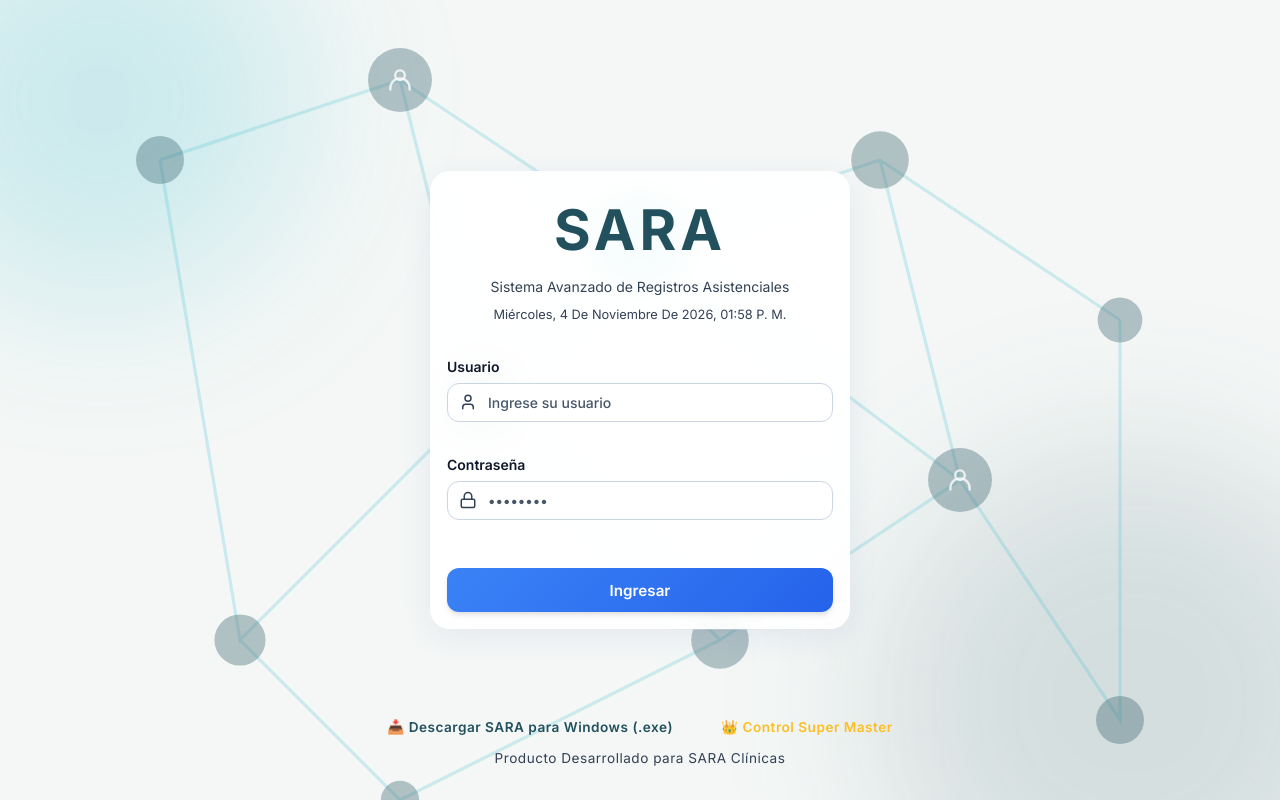
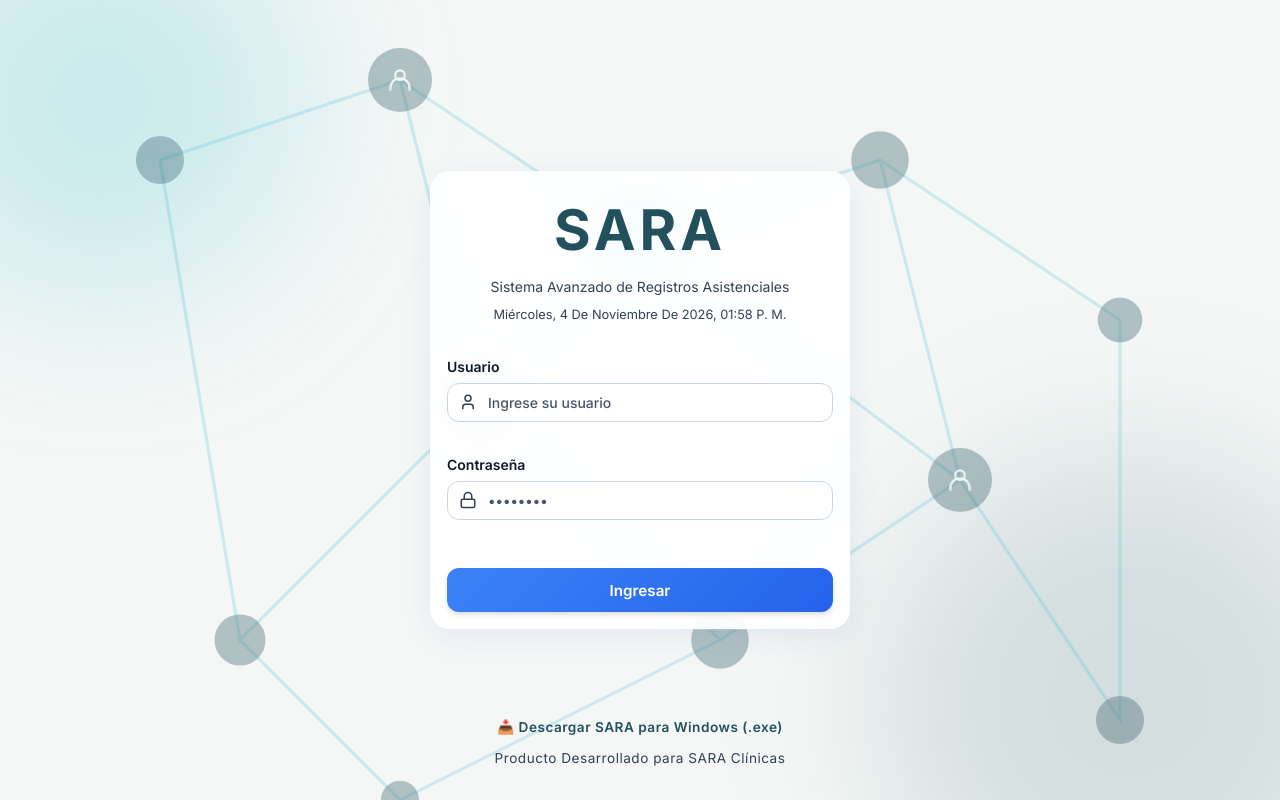
Before and after one commit to luisge12/SARA, a React (Vite) app in the folder client/: page /login in a window 1280 px wide. Built offline with nearby package versions, Linux system fonts and the light colour scheme; no server answers.

Commit message:
fix: remove supermaster button link from login footer

```diff
--- a/client/src/pages/Login.jsx
+++ b/client/src/pages/Login.jsx
@@ -211,10 +211,7 @@ export function Login() {
           <Link to="/descargas" style={{ color: 'var(--color-primary)', textDecoration: 'none', fontWeight: 600, fontSize: '0.85rem', display: 'inline-flex', alignItems: 'center', gap: '5px' }}>
             📥 Descargar SARA para Windows (.exe)
           </Link>
-          <span style={{ color: 'rgba(255,255,255,0.25)' }}>&bull;</span>
-          <Link to="/supermaster" style={{ color: '#fbbf24', textDecoration: 'none', fontWeight: 600, fontSize: '0.85rem', display: 'inline-flex', alignItems: 'center', gap: '5px' }}>
-            👑 Control Super Master
-          </Link>
+
         </div>
         <div className="login-footer">
           Producto Desarrollado para SARA Clínicas
```
